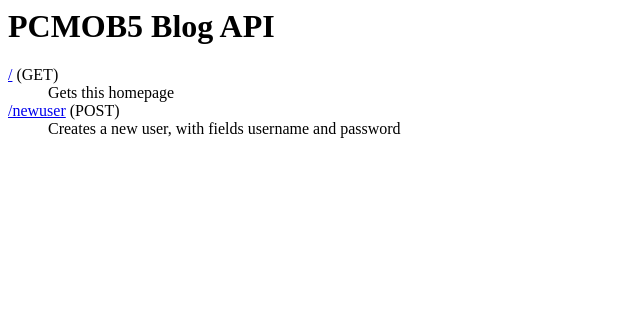
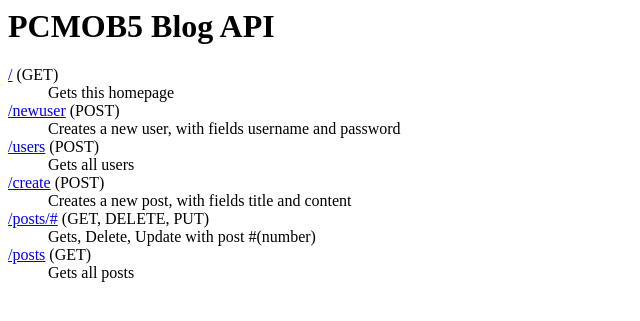
Before and after one commit to boeykokchin/PCMOB5Project1, a Flask app: page / in a window 1280 px wide. Shown: the top 321 px of the page, without its empty margins (0-640 px from the left). Run offline with Flask 2, Linux system fonts and the light colour scheme.

Commit message:
update index page

```diff
--- a/templates/index.html
+++ b/templates/index.html
@@ -9,6 +9,14 @@
       <dd>Gets this homepage</dd>
       <dt><a href="/newuser">/newuser</a> (POST)</dt>
       <dd>Creates a new user, with fields username and password</dd>
+      <dt><a href="/users">/users</a> (POST)</dt>
+      <dd>Gets all users</dd>
+      <dt><a href="/create">/create</a> (POST)</dt>
+      <dd>Creates a new post, with fields title and content</dd>
+      <dt><a href="/posts/<int:id>">/posts/#</a> (GET, DELETE, PUT)</dt>
+      <dd>Gets, Delete, Update with post #(number)</dd>
+      <dt><a href="/posts">/posts</a> (GET)</dt>
+      <dd>Gets all posts</dd>
     </dl>
   </body>
 </html>
```
Also changed, not shown: db.sqlite.
